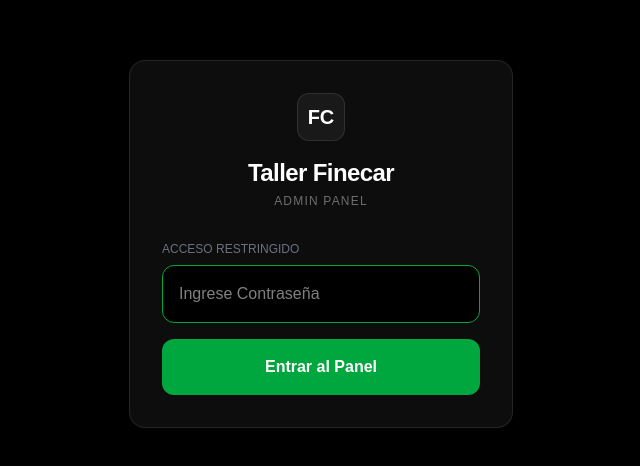
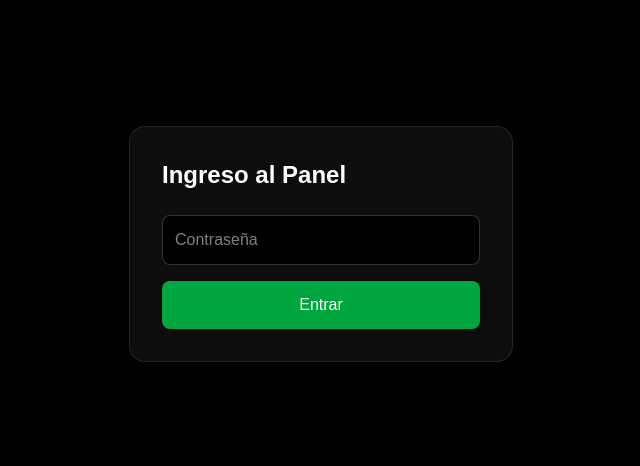
Before and after one commit to josulopez961-bot/taller-mvp, a Next.js app: page /admin in a window 1280 px wide. Shown: the part 156-622 px from the top of the page, without its empty margins (319-959 px from the left). Built offline with nearby package versions, Linux system fonts and the light colour scheme.

Commit message:
fix admin login flow

```diff
--- /dev/null
+++ b/app/admin/orders/page.tsx
@@ -0,0 +1,8 @@
+export default function AdminOrdersPage() {
+  return (
+    <div className="min-h-screen bg-black text-white p-8">
+      <h1 className="text-3xl font-bold mb-4">Panel de Órdenes</h1>
+      <p>Ingreso correcto al panel.</p>
+    </div>
+  )
+}
--- a/app/admin/page.tsx
+++ b/app/admin/page.tsx
@@ -28,49 +28,38 @@ export default function AdminPage() {
       }
 
       router.push('/admin/orders')
+      router.refresh()
     } catch (error) {
-      setErr('Error al conectar con el servidor')
+      setErr('Error al iniciar sesión')
       setLoading(false)
     }
   }
 
   return (
-    <div className="min-h-screen flex items-center justify-center bg-black text-white p-4">
+    <div className="min-h-screen flex items-center justify-center bg-black text-white">
       <form
         onSubmit={onSubmit}
-        className="bg-white/5 border border-white/10 rounded-2xl p-8 w-full max-w-sm backdrop-blur-sm"
+        className="bg-white/5 border border-white/10 rounded-2xl p-8 w-full max-w-sm"
       >
-        <div className="mb-8 flex flex-col items-center">
-          <div className="h-12 w-12 rounded-xl border border-white/10 bg-white/5 flex items-center justify-center mb-4">
-            <span className="text-xl font-bold">FC</span>
-          </div>
-          <h1 className="text-2xl font-bold tracking-tight">Taller Finecar</h1>
-          <p className="text-xs text-white/40 uppercase tracking-widest mt-1">Admin Panel</p>
-        </div>
+        <h1 className="text-2xl font-semibold mb-6">Ingreso al Panel</h1>
 
-        <div className="space-y-4">
-          <div>
-            <label className="text-xs font-medium text-gray-500 uppercase mb-2 block">Acceso Restringido</label>
         <input
           type="password"
-              placeholder="Ingrese Contraseña"
+          placeholder="Contraseña"
           value={pass}
           onChange={(e) => setPass(e.target.value)}
-              className="w-full p-4 rounded-xl bg-black border border-white/10 focus:border-green-600 transition outline-none"
-              autoFocus
+          className="w-full p-3 rounded-lg bg-black border border-white/20 mb-4"
         />
-          </div>
 
-          {err && <p className="text-red-500 text-sm font-medium">{err}</p>}
+        {err && <p className="text-red-400 text-sm mb-3">{err}</p>}
 
         <button
           type="submit"
           disabled={loading}
-            className={`w-full bg-green-600 hover:bg-green-500 active:scale-[0.98] transition-all rounded-xl py-4 font-bold ${loading ? 'opacity-50 cursor-not-allowed' : ''}`}
+          className="w-full bg-green-600 hover:bg-green-700 transition rounded-lg py-3 font-medium disabled:opacity-60"
         >
-            {loading ? 'Verificando...' : 'Entrar al Panel'}
+          {loading ? 'Entrando...' : 'Entrar'}
         </button>
-        </div>
       </form>
     </div>
   )
--- a/app/api/admin/login/route.ts
+++ b/app/api/admin/login/route.ts
@@ -1,6 +1,7 @@
 import { NextResponse } from 'next/server'
 
 export async function POST(req: Request) {
+  try {
     const { pass } = await req.json()
     const adminPass = process.env.ADMIN_PASS
 
@@ -13,9 +14,12 @@ export async function POST(req: Request) {
       httpOnly: true,
       sameSite: 'lax',
       path: '/',
-    secure: process.env.NODE_ENV === 'production',
+      secure: true,
       maxAge: 60 * 60 * 12,
     })
 
     return res
+  } catch {
+    return NextResponse.json({ ok: false }, { status: 500 })
   }
+}
```
Lines whose indentation alone changed are shown as unchanged.
